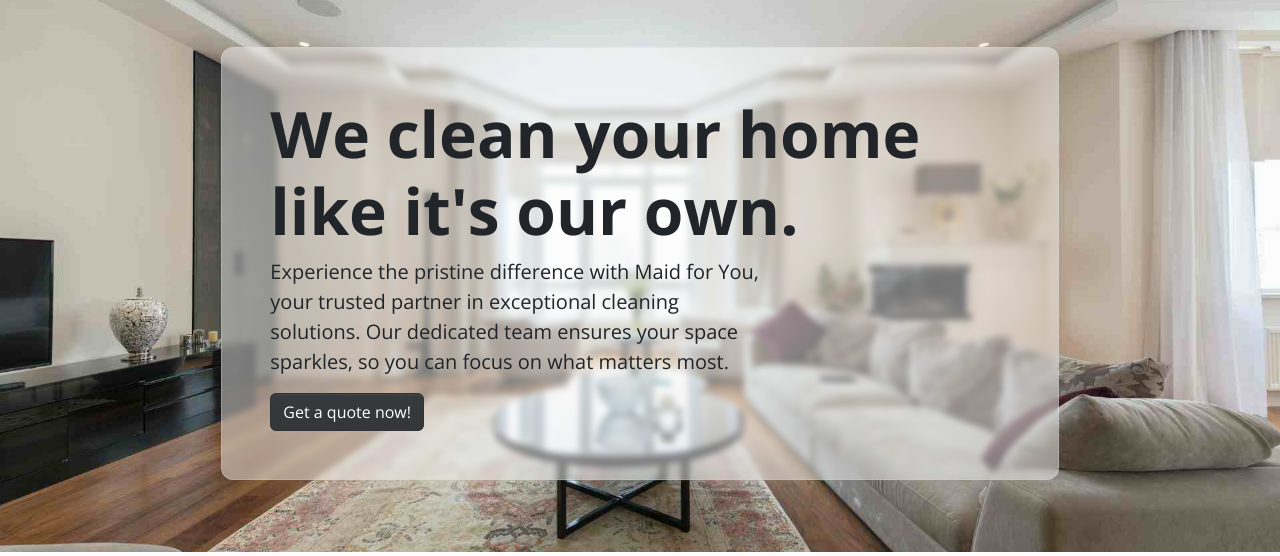
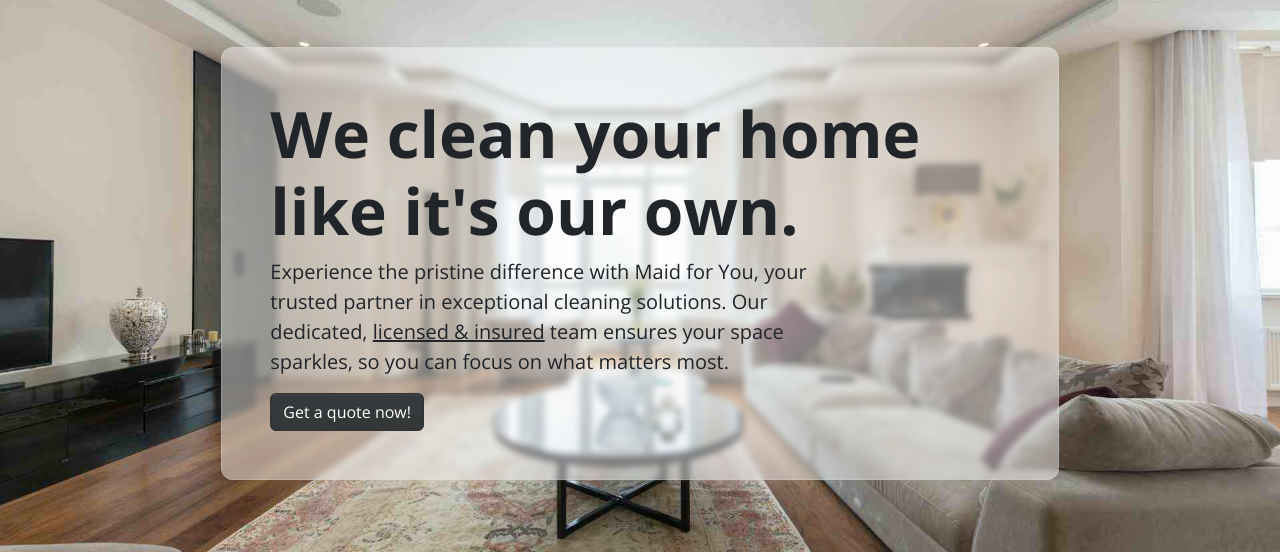
Before and after one commit to N1BRI/maid_for_you, a Flask app: page / in a window 1280 px wide. Shown: the part 162-718 px from the top of the page. Run offline with Flask 3, Linux system fonts and the light colour scheme; some libraries are stand-ins or nearby versions.

Commit message:
lic an insured

```diff
--- a/templates/index.html
+++ b/templates/index.html
@@ -143,10 +143,10 @@ background-repeat:no-repeat">
                     <h2 class="fw-bolder display-3">We clean your home like it's our own.</h2>
                 </div>
             </div>
-            <div class="lc-block col-md-8">
+            <div class="lc-block col-md-9">
                 <div editable="rich">
                     <p class="lead">Experience the pristine difference with Maid for You, your trusted partner in
-                        exceptional cleaning solutions. Our dedicated team ensures your space sparkles, so you can focus
+                        exceptional cleaning solutions. Our dedicated, <u>licensed & insured</u> team ensures your space sparkles, so you can focus
                         on what matters most.
                     </p>
                 </div>
```
